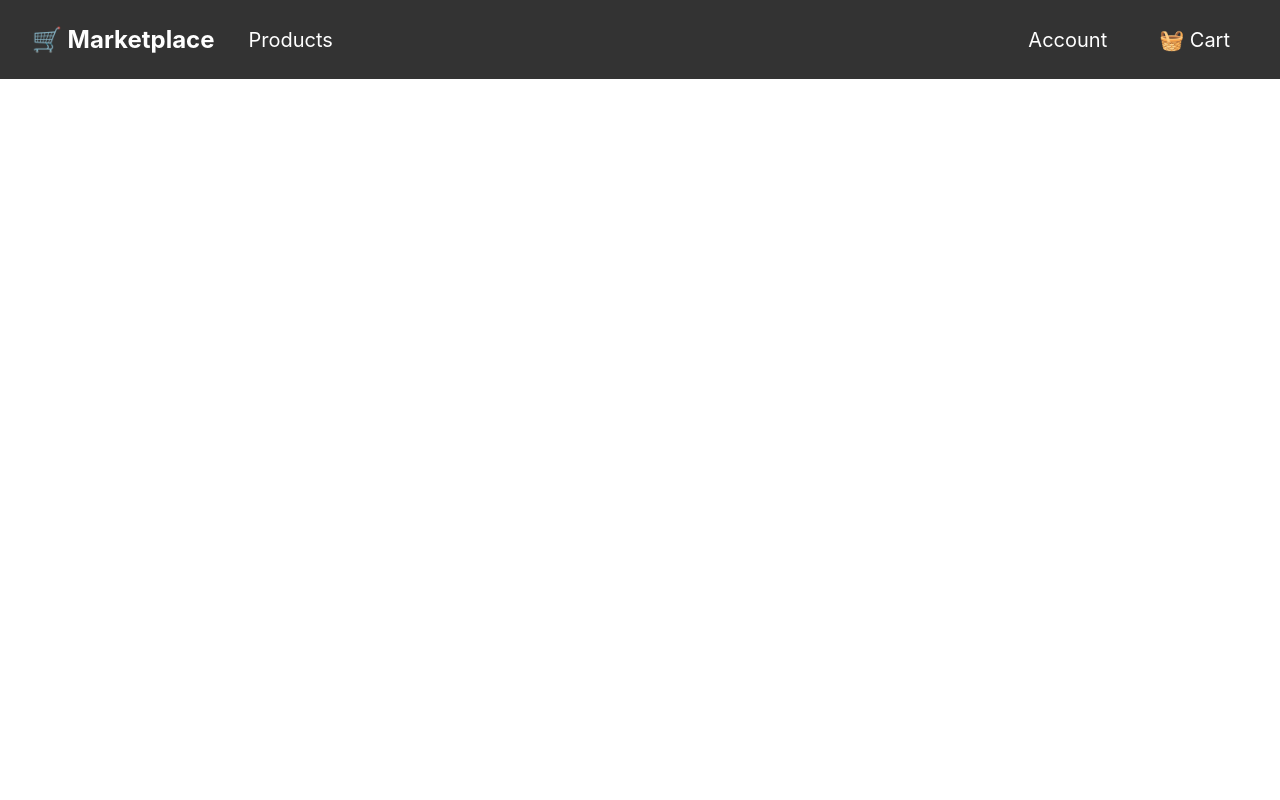
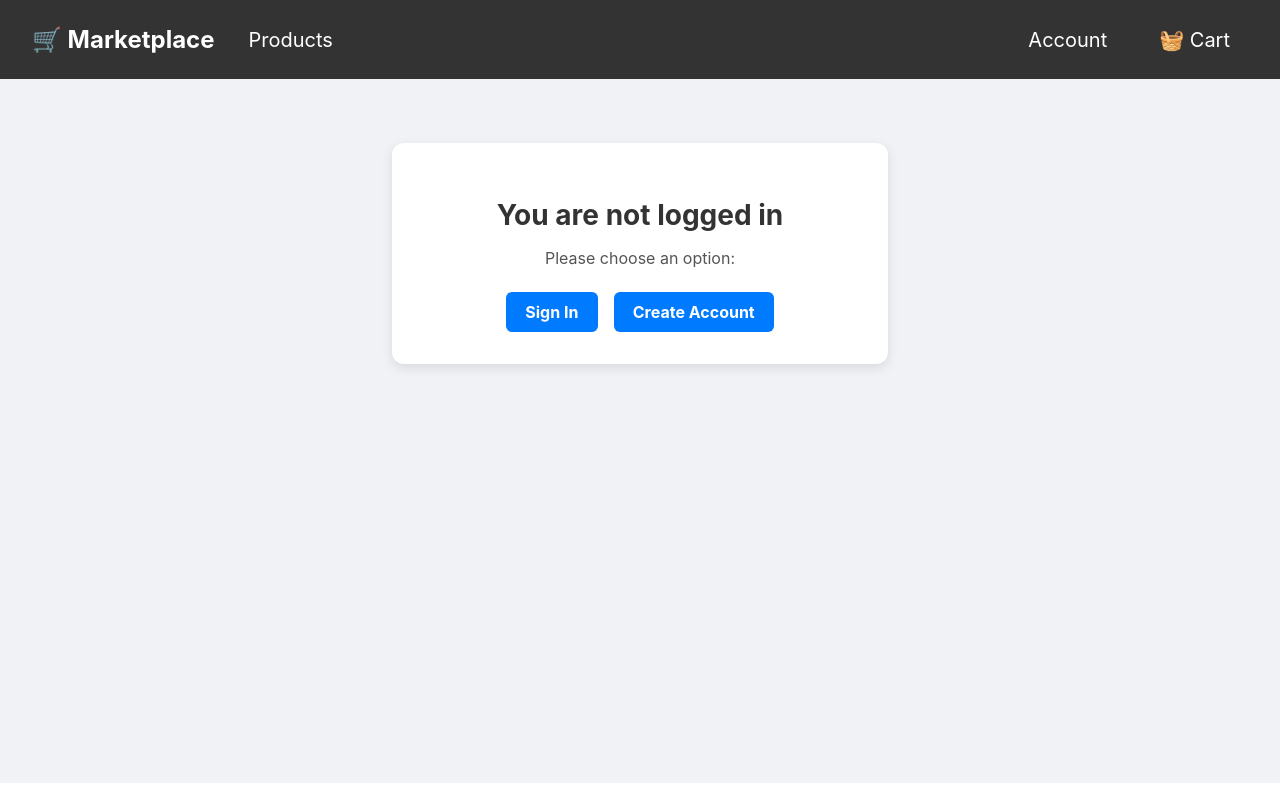
Before and after one commit to SimionoffCarmina/online-marketplace, a React (Create React App) app: page /account in a window 1280 px wide. Built offline with nearby package versions, Linux system fonts and the light colour scheme.

Commit message:
Created account initial page

```diff
--- a/src/App.js
+++ b/src/App.js
@@ -2,6 +2,7 @@ import React from 'react';
 import { BrowserRouter as Router, Routes, Route } from 'react-router-dom';
 import Header from './components/Header';
 import HomePage from './pages/HomePage';
+import AccountPage from './pages/AccountPage';
 
 function App() {
   return (
@@ -9,6 +10,7 @@ function App() {
       <Header />
       <Routes>
         <Route path="/" element={<HomePage />} />
+        <Route path="/account" element={<AccountPage />} />
       </Routes>
     </Router>
   );
--- /dev/null
+++ b/src/pages/AccountPage.css
@@ -0,0 +1,49 @@
+.account-page {
+  display: flex;
+  justify-content: center;
+  align-items: flex-start;
+  min-height: 80vh;
+  padding-top: 4rem;
+  background-color: #f0f2f5;
+}
+
+.not-logged-in {
+  background-color: #ffffff;
+  padding: 2rem 3rem;
+  border-radius: 12px;
+  box-shadow: 0 4px 12px rgba(0, 0, 0, 0.1);
+  text-align: center;
+  max-width: 400px;
+  width: 100%;
+}
+
+.not-logged-in h2 {
+  margin-bottom: 0.5rem;
+  font-size: 1.75rem;
+  color: #333;
+}
+
+.not-logged-in p {
+  margin-bottom: 1.5rem;
+  color: #555;
+}
+
+.auth-buttons {
+  display: flex;
+  justify-content: center;
+  gap: 1rem;
+}
+
+.auth-button {
+  padding: 0.6rem 1.2rem;
+  background-color: #007bff;
+  color: white;
+  border-radius: 6px;
+  text-decoration: none;
+  font-weight: bold;
+  transition: background-color 0.2s ease;
+}
+
+.auth-button:hover {
+  background-color: #0056b3;
+}
--- /dev/null
+++ b/src/pages/AccountPage.js
@@ -0,0 +1,29 @@
+import React, { useState } from 'react';
+import { Link } from 'react-router-dom';
+import './AccountPage.css';
+
+function AccountPage() {
+  const [isLoggedIn] = useState(false);
+
+  return (
+    <div className="account-page">
+      {!isLoggedIn ? (
+        <div className="not-logged-in">
+          <h2>You are not logged in</h2>
+          <p>Please choose an option:</p>
+          <div className="auth-buttons">
+            <Link to="/signin" className="auth-button">Sign In</Link>
+            <Link to="/signup" className="auth-button">Create Account</Link>
+          </div>
+        </div>
+      ) : (
+        <div>
+          <h2>Welcome to your account!</h2>
+          <p>Account details and orders will show here.</p>
+        </div>
+      )}
+    </div>
+  );
+}
+
+export default AccountPage;
```
